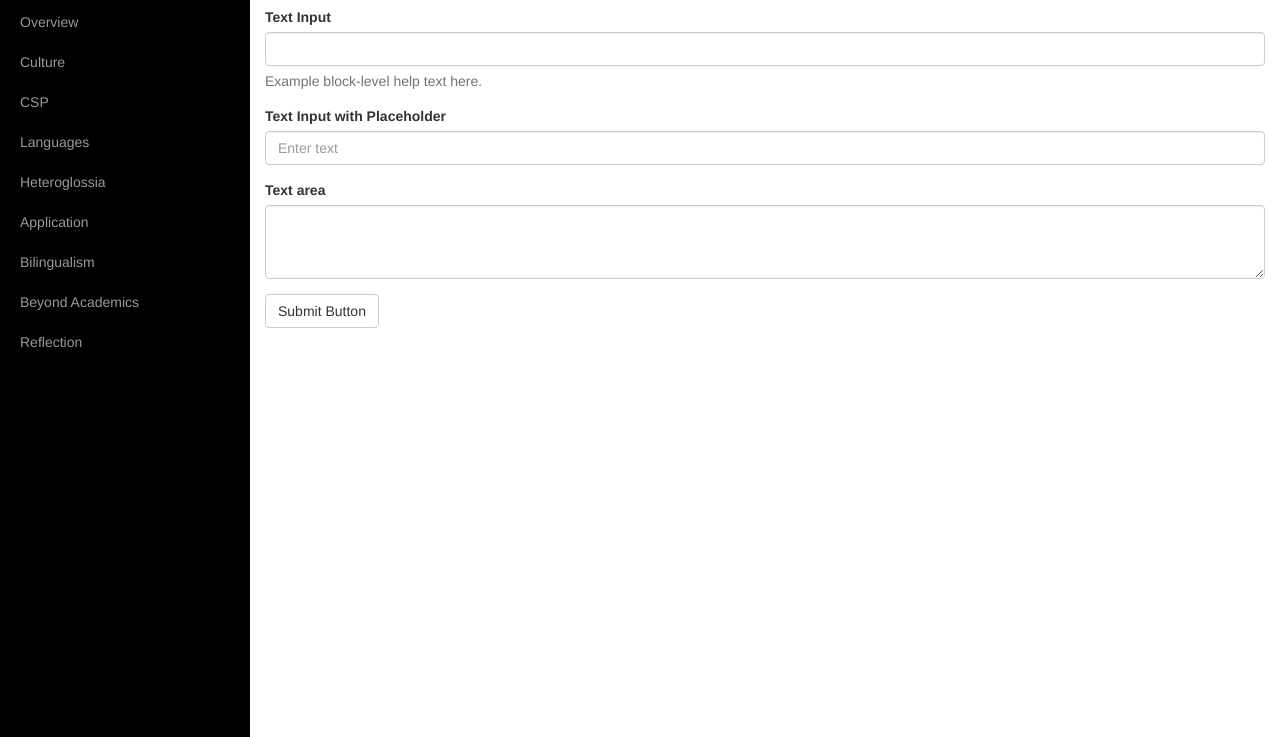
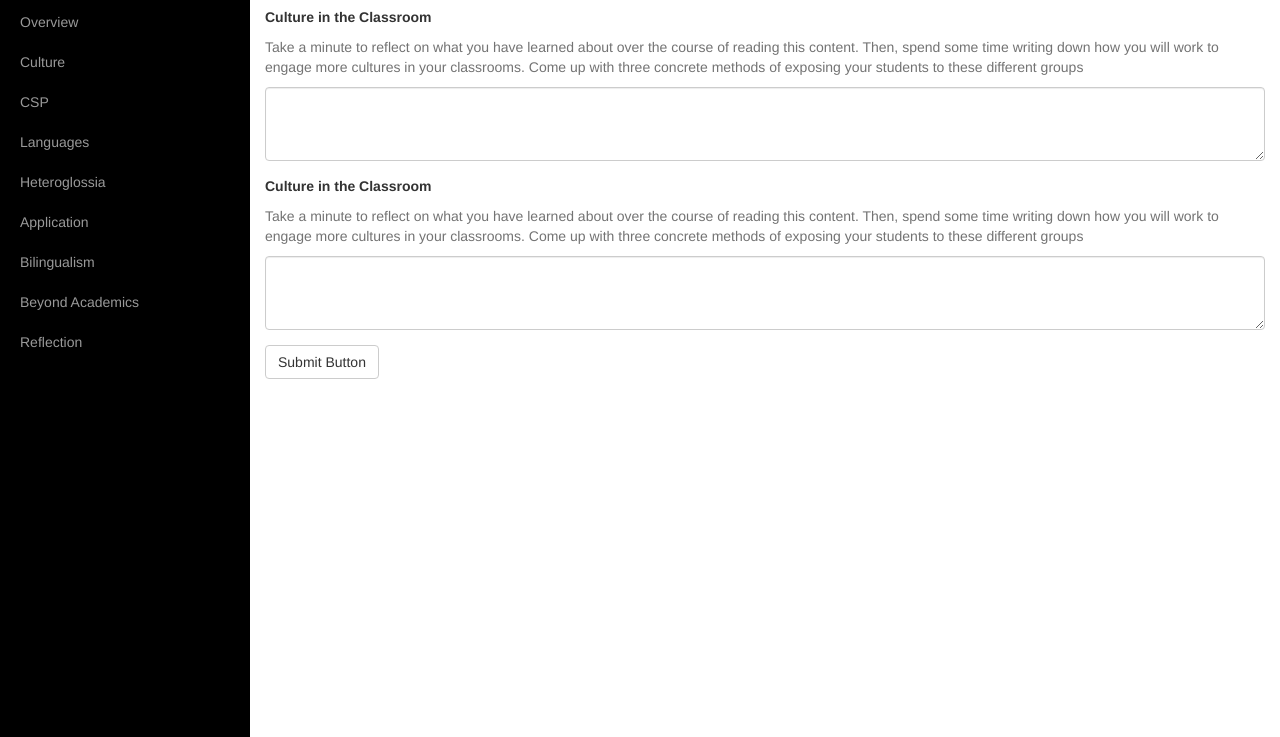
Before and after one commit to mattmahowald/mattmahowald.github.io, a plain HTML site: page reflection.html in a window 1280 px wide. Shown: the part 63-800 px from the top of the page. Drawn offline with Linux system fonts and the light colour scheme.

Commit message:
reflection

```diff
--- a/reflection.html
+++ b/reflection.html
@@ -74,26 +74,20 @@
 
             <div class="container-fluid">
                 <h1>Reflection</h1>
-                <form role="form">
 
                 <div class="form-group">
-                        <label>Text Input</label>
-                        <input class="form-control">
-                        <p class="help-block">Example block-level help text here.</p>
+                    <label>Culture in the Classroom</label>
+                    <p class="help-block">Take a minute to reflect on what you have learned about over the course of reading this content. Then, spend some time writing down how you will work to engage more cultures in your classrooms. Come up with three concrete methods of exposing your students to these different groups</p>
+                    <textarea class="form-control" rows="3"></textarea>
                 </div>
 
                 <div class="form-group">
-                        <label>Text Input with Placeholder</label>
-                        <input class="form-control" placeholder="Enter text">
-                    </div>
-
-                    <div class="form-group">
-                        <label>Text area</label>
+                    <label>Culture in the Classroom</label>
+                    <p class="help-block">Take a minute to reflect on what you have learned about over the course of reading this content. Then, spend some time writing down how you will work to engage more cultures in your classrooms. Come up with three concrete methods of exposing your students to these different groups</p>
                     <textarea class="form-control" rows="3"></textarea>
                 </div>
 
                 <button type="submit" class="btn btn-default">Submit Button</button>
-                </form>
 
 
             </div>
```
Lines whose indentation alone changed are shown as unchanged.
